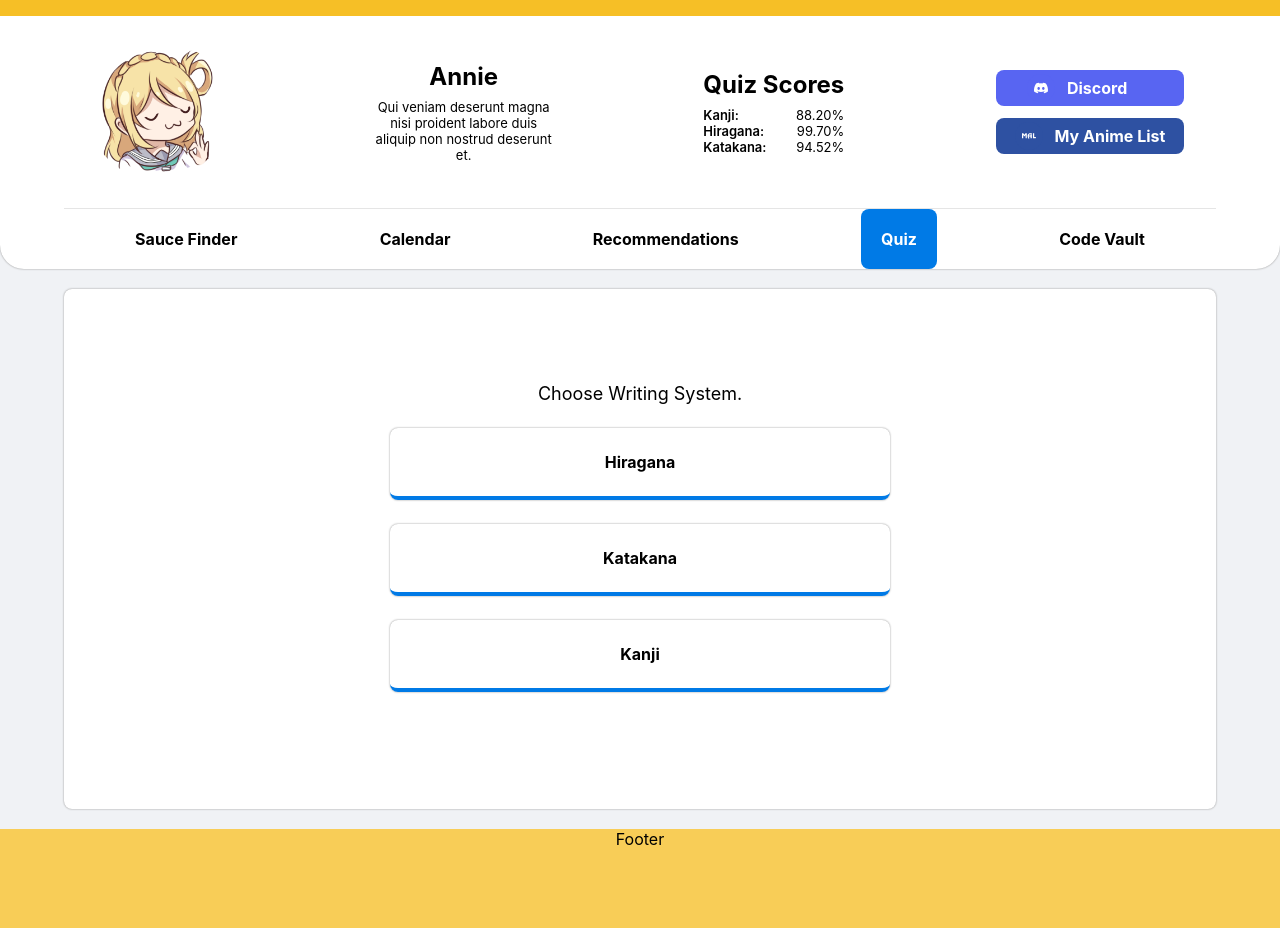
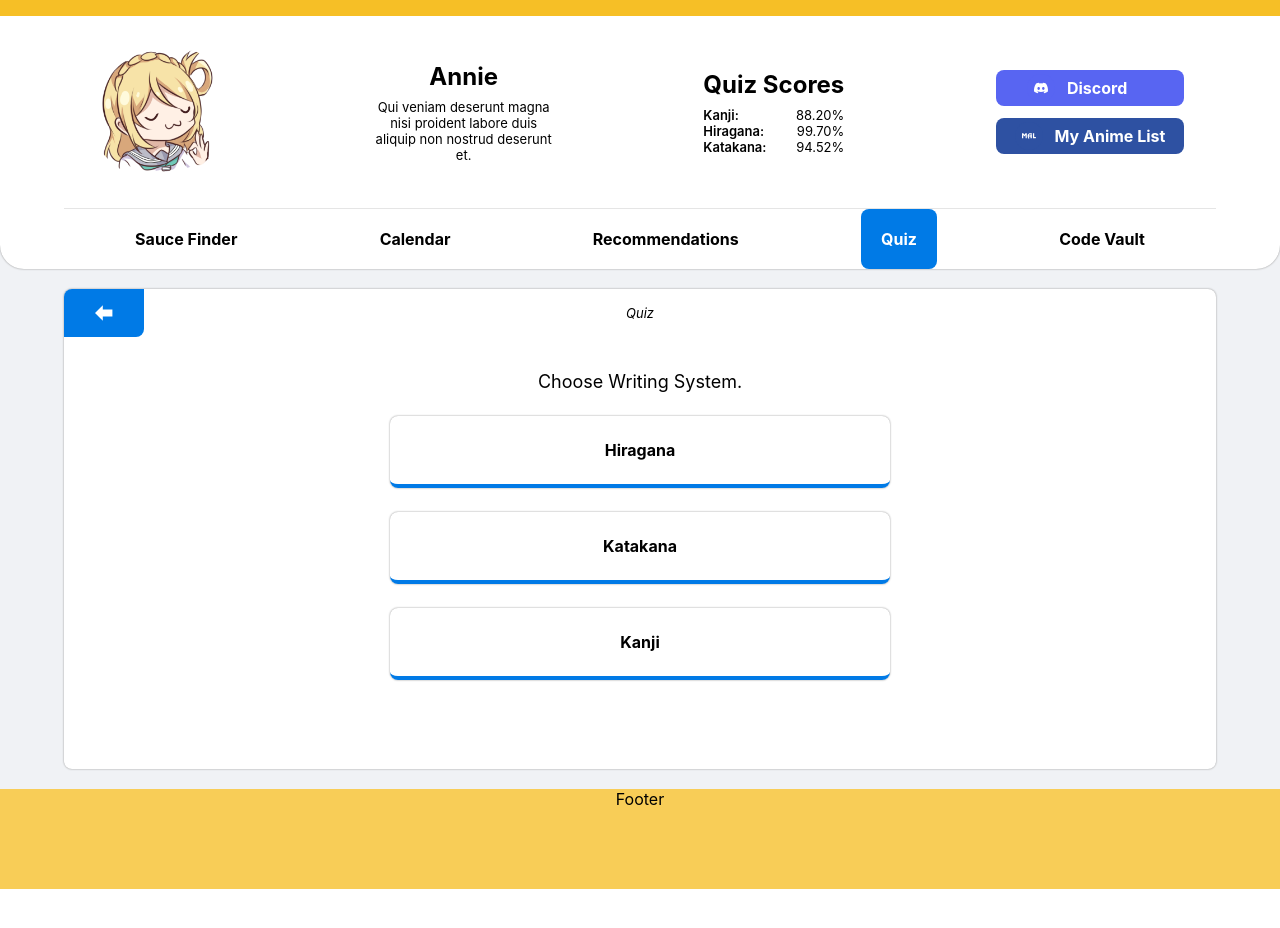
Before and after one commit to annie-capstone-sti-lipa/annie-capstone-sti-lipa.github.io, a React (Create React App) app: page / in a window 1280 px wide. After the commit the page ends 889 px from the top, so only its background shows below. Built offline with nearby package versions, Linux system fonts and the light colour scheme.

Commit message:
add back button

```diff
--- a/src/components/body/quiz/quiz.scss
+++ b/src/components/body/quiz/quiz.scss
@@ -5,9 +5,36 @@
   min-height: inherit;
   display: flex;
   flex-direction: column;
-  justify-content: center;
+  justify-content: space-between;
 
-  @extend .default-padding;
+  .title-container {
+    position: relative;
+
+    .title {
+      padding: 16px;
+      font-size: small;
+      font-style: italic;
+    }
+
+    .back-button {
+      height: 100%;
+      position: absolute;
+      display: flex;
+      align-items: center;
+      justify-content: center;
+      background-color: $secondary;
+      border-radius: $borderRadius 0;
+      width: 30%;
+      max-width: 80px;
+
+      @extend .clickable;
+
+      .back-icon {
+        display: block;
+        @extend .icon;
+      }
+    }
+  }
 
   .quiz-choice {
     margin: auto;
@@ -66,4 +93,8 @@
       }
     }
   }
+
+  .spacer {
+    padding: 16px;
+  }
 }
--- a/src/components/body/quiz/quiz.tsx
+++ b/src/components/body/quiz/quiz.tsx
@@ -1,5 +1,7 @@
 import { useState } from "react";
 import "./quiz.scss";
+
+import backIcon from "../../../assets/icons/back.svg";
 
 enum quizType {
   hiragana = "Hiragana",
@@ -21,6 +23,24 @@ export default function Quiz() {
 
   return (
     <div className="quiz">
+      <div className="title-container">
+        <div
+          className="back-button"
+          onClick={() =>
+            quizDifficulty === null
+              ? setQuizType(null)
+              : setQuizDifficulty(null)
+          }
+        >
+          <img className="back-icon" src={backIcon} alt="back" />
+        </div>
+        <div className="title">
+          <span>Quiz</span>
+          {quizType !== null && ` > ${quizType}`}
+          {quizDifficulty !== null && ` > ${quizDifficulty}`}
+        </div>
+        <div></div>
+      </div>
       {quizType == null ? (
         <QuizChoice chooseQuiz={(choice) => setQuizType(choice)} />
       ) : quizDifficulty == null ? (
@@ -31,6 +51,7 @@ export default function Quiz() {
       ) : (
         <QuizQuestions />
       )}
+      <div className="spacer"></div>
     </div>
   );
 }
```
